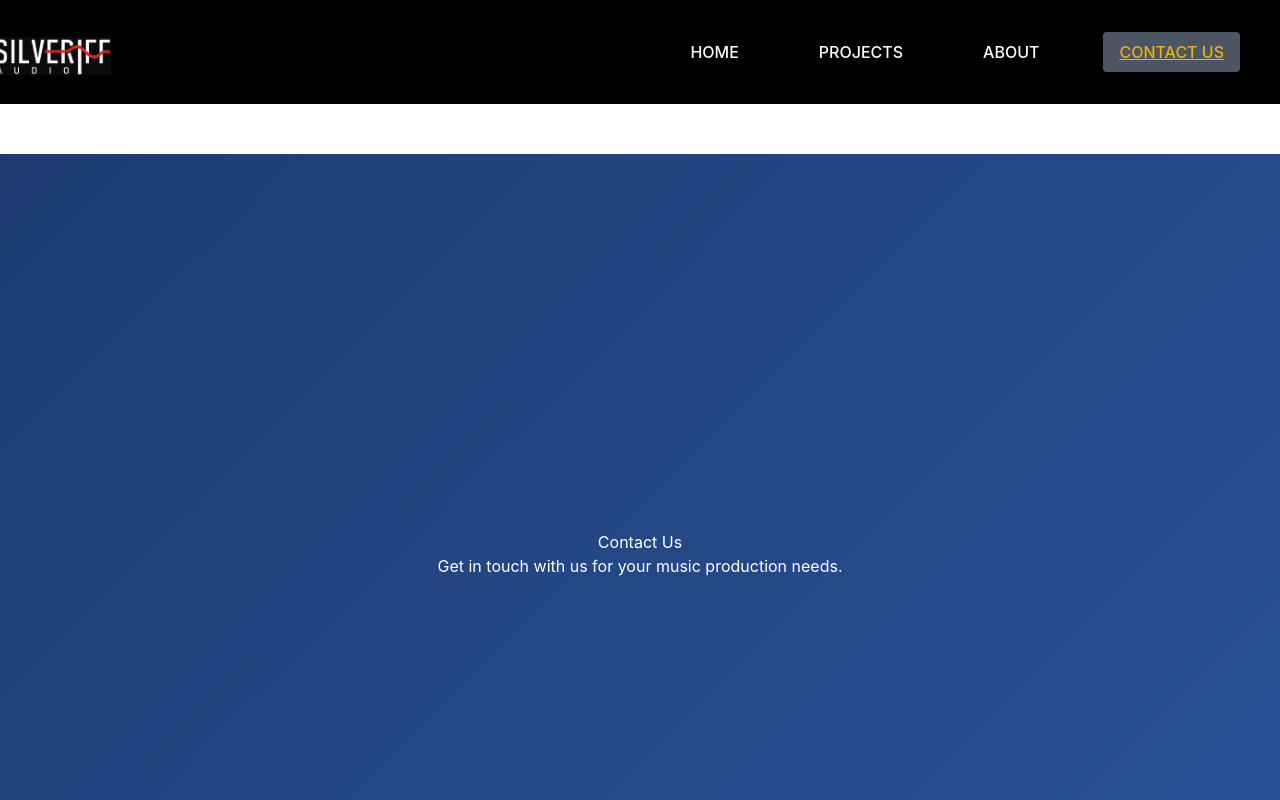
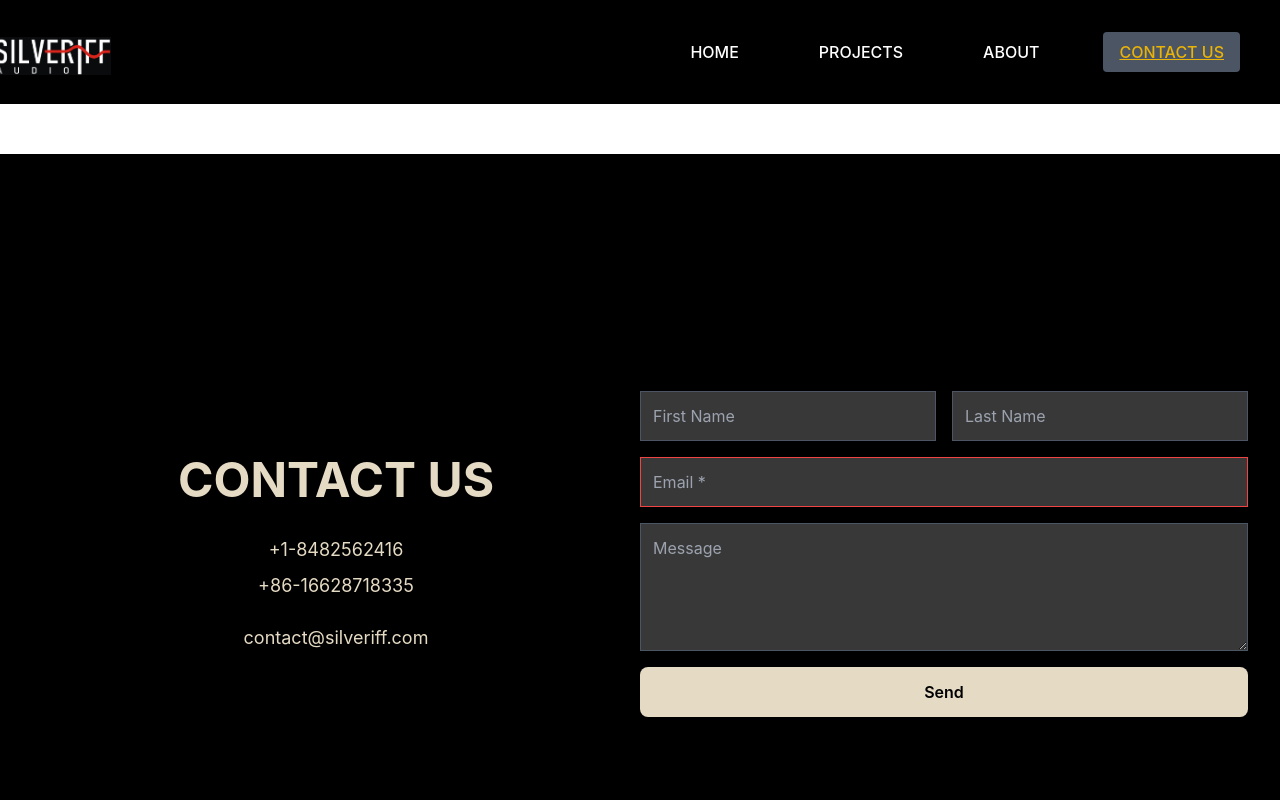
Before and after one commit to silveriff-audio/silveriff, a React (Vite) app in the folder ui/: page /contact in a window 1280 px wide. Built offline with nearby package versions, Linux system fonts and the light colour scheme.

Commit message:
refactor: Update Contact component layout and styling

```diff
--- a/ui/src/components/Contact.tsx
+++ b/ui/src/components/Contact.tsx
@@ -2,19 +2,44 @@ import React from 'react';
 
 const Contact: React.FC = () => {
   return (
-    <div style={{
-      height: '100vh',
-      width: '100vw',
-      display: 'flex',
-      flexDirection: 'column',
-      justifyContent: 'center',
-      alignItems: 'center',
-      background: 'linear-gradient(135deg, #1e3c72 0%, #2a5298 100%)',
-      color: '#fff',
-    }}>
-      <h2>Contact Us</h2>
-      <p>Get in touch with us for your music production needs.</p>
-      {/* Add contact form or details here */}
+    <div className="min-h-screen bg-black text-[#E5DAC3] flex justify-center items-center px-8">
+      <div className="container mx-auto flex flex-wrap md:flex-nowrap">
+        {/* Left section: Contact Info */}
+        <div className="w-full md:w-1/2 mb-8 md:mb-0 flex flex-col justify-center">
+          <h2 className="text-4xl md:text-5xl font-bold mb-8">CONTACT US</h2>
+          <p className="text-lg mb-2">+1-8482562416</p>
+          <p className="text-lg mb-6">+86-16628718335</p>
+          <p className="text-lg">contact@silveriff.com</p>
+        </div>
+
+        {/* Right section: Contact Form */}
+        <div className="w-full md:w-1/2 flex flex-col justify-center">
+          <div className="grid grid-cols-2 gap-4 mb-4">
+            <input
+              type="text"
+              placeholder="First Name"
+              className="p-3 border border-gray-600 bg-[#383838] text-[#E5DAC3] focus:outline-none"
+            />
+            <input
+              type="text"
+              placeholder="Last Name"
+              className="p-3 border border-gray-600 bg-[#383838] text-[#E5DAC3] focus:outline-none"
+            />
+            <input
+              type="email"
+              placeholder="Email *"
+              className="p-3 border border-red-500 bg-[#383838] text-[#E5DAC3] focus:outline-none col-span-2"
+            />
+          </div>
+          <textarea
+            placeholder="Message"
+            className="p-3 h-32 border border-gray-600 bg-[#383838] text-[#E5DAC3] focus:outline-none mb-4"
+          ></textarea>
+          <button className="bg-[#E5DAC3] text-black py-3 px-6 font-semibold">
+            Send
+          </button>
+        </div>
+      </div>
     </div>
   );
 };
```
